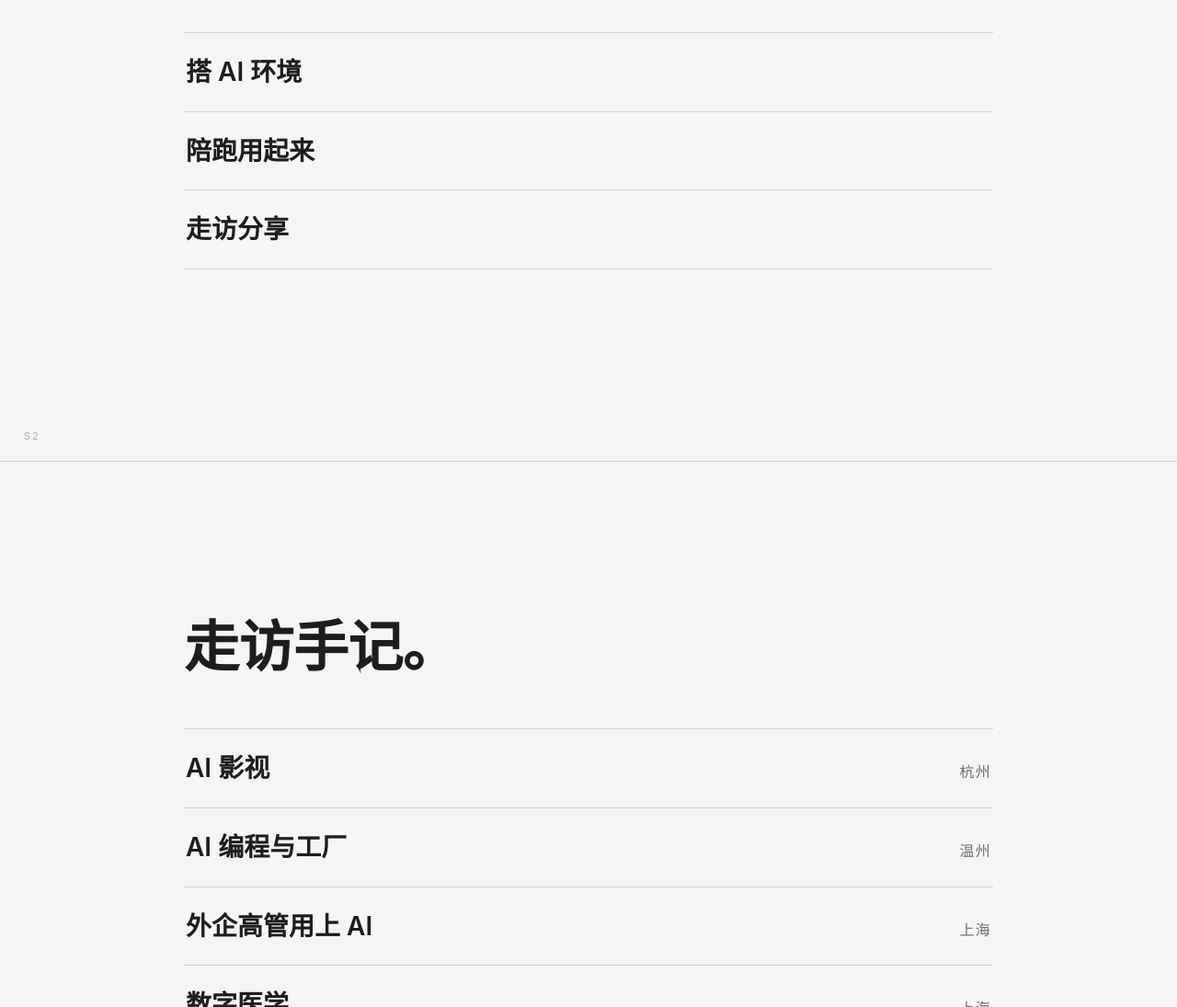
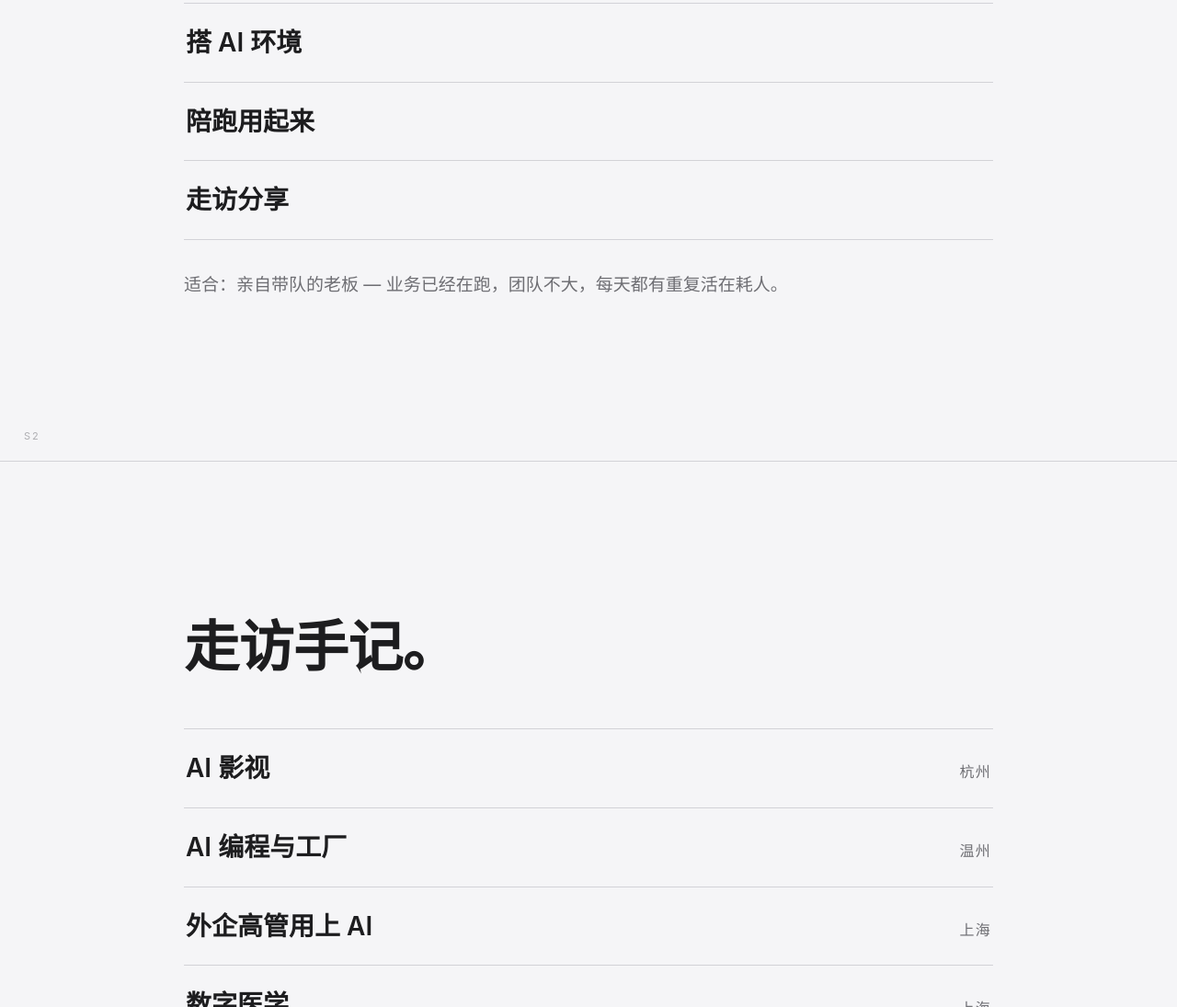
Before and after one commit to Mingorange/juzige.com, a plain HTML site: page index.html in a window 1280 px wide. Shown: the part 1898-2993 px from the top of the page at 92% size. Drawn offline with Linux system fonts and the light colour scheme.

Commit message:
S2 增加「适合谁」一行（参考 Atonomi 的 Best fit）

```diff
--- a/index.html
+++ b/index.html
@@ -152,6 +152,8 @@
   .screen-contact .contact-name{margin-top:min(1.8vh,2.4vw);}
 
   .contact-mail{display:block;margin-top:16px;font-size:15px;letter-spacing:.05em;color:#6e6e73;text-decoration:none;}
+
+  .sub.fit{margin-top:34px;}
 </style>
 </head>
 <body>
@@ -192,6 +194,7 @@
         <div class="row"><span>陪跑用起来</span></div>
         <div class="row"><span>走访分享</span></div>
       </div>
+      <p class="sub fit">适合：亲自带队的老板 — 业务已经在跑，团队不大，每天都有重复活在耗人。</p>
     </div>
     <span class="sno">S2</span>
   </section>
```
